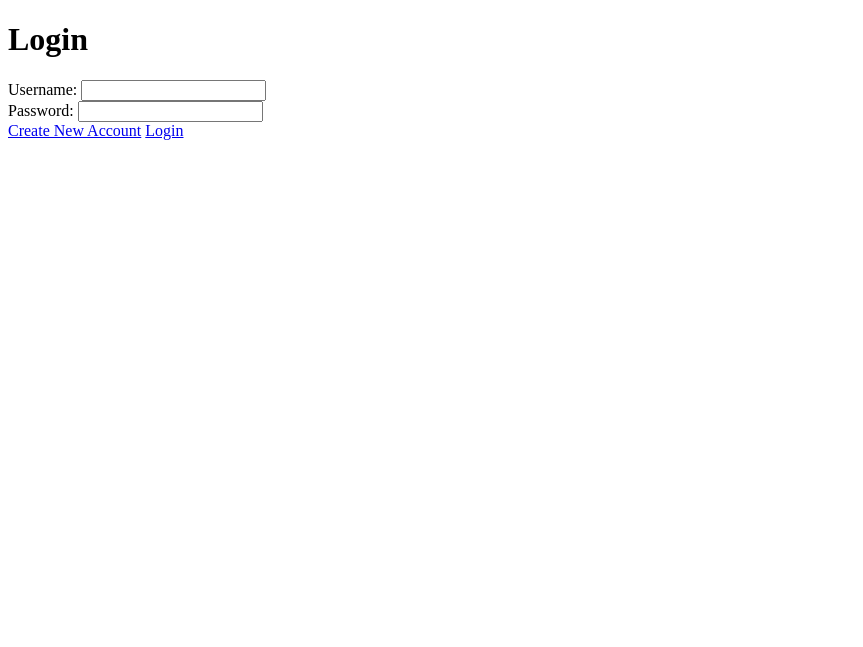
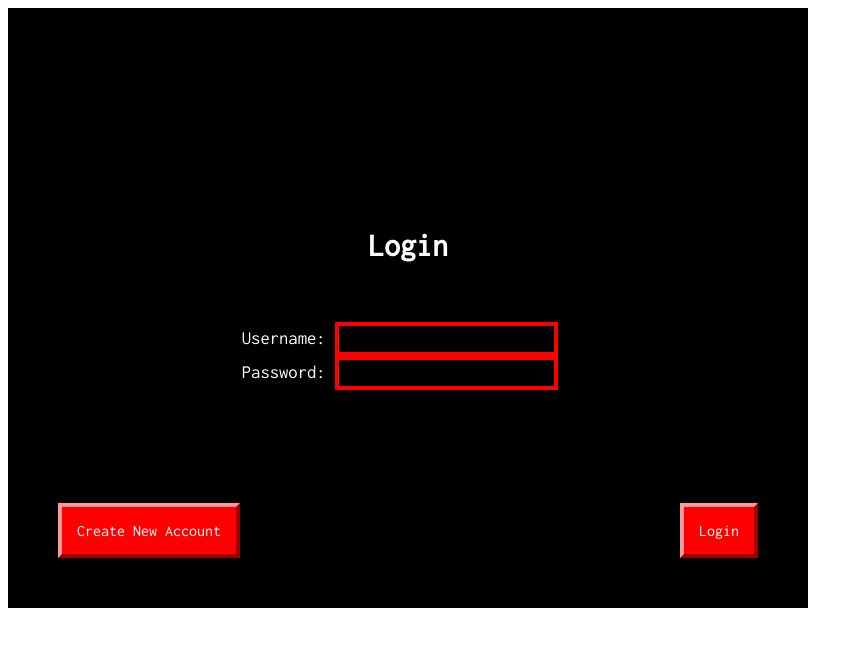
Before and after one commit to akaloti/PHP-Trivial-Chat-Web-Application, a PHP site: page / in a window 1280 px wide. Shown: the top 647 px of the page, without its empty margins (0-863 px from the left). Run offline with PHP 8.4, Linux system fonts and the light colour scheme; some libraries are stand-ins or nearby versions.

Commit message:
Used CSS to make a good-looking menu
Much of the CSS was borrowed from the source code of a sample application
of the book "jQuery Game Development Essentials" by Selim Arsever.

```diff
--- a/css/trivial-chat.css
+++ b/css/trivial-chat.css
@@ -1,3 +1,80 @@
+/**
+ * Much of this CSS code was borrowed from the source code of
+ * a sample application of the book "jQuery Game Development
+ * Essentials" by Selim Arsever.
+ */
+
+#application {
+    position: relative;
+    width: 800px;
+    height: 600px;
+    overflow: hidden;
+    background: black;
+    color: white;
+}
+
 .screen {
+    font-family: "Inconsolata";
+    font-size: 12pt;
+    text-align: center;
+    position: absolute;
+    top: 0;
+    left: 0;
+    padding-top: 200px;
+    width: 800px;
+    height: 400px;
+
+    /* The application determines which screen to show */
     display: none;
 }
+
+/* .visible {
+    display: block;
+} */
+
+.screen h1 {
+    margin-bottom: 60px;
+}
+
+.button {
+    background: #F00;
+    color: #FFF;
+    border: solid 4px #F99;
+    border-right: solid 4px #900;
+    border-bottom: solid 4px #900;
+    text-decoration: none;
+    padding: 15px;
+    cursor: pointer;
+}
+
+.button:hover {
+    background: #F22;
+    border: solid 4px #900;
+    border-right: solid 4px #F99;
+    border-bottom: solid 4px #F99;
+}
+
+.left{
+    position: absolute;
+    bottom: 50px;
+    left: 50px;
+}
+
+.right{
+    position: absolute;
+    bottom: 50px;
+    right: 50px;
+}
+
+input {
+    font-size: 12pt;
+    color: #FFF;
+    padding: 4px;
+    background: rgba(0,0,0,0.5);
+    border: solid 4px red;
+}
+.input {
+    font-size: 14pt;
+    text-align: right;
+    width: 550px;
+}
--- a/index.html
+++ b/index.html
@@ -14,36 +14,42 @@
     src="https://ajax.googleapis.com/ajax/libs/jquery/1.11.3/jquery.min.js">
 </script>
 <link rel="stylesheet" type="text/css" href="css/trivial-chat.css" />
+<link href='https://fonts.googleapis.com/css?family=Inconsolata'
+    rel='stylesheet' type='text/css'>
 
 </head>
 <body>
 
+<div id="application">
     <div id="login" class="screen">
         <h1>Login</h1>
-    <div>Username: <input id="login-name" type="text" /></div>
-    <div>Password: <input id="login-pw" type="password" /></div>
-    <a id="login-create" href="#">Create New Account</a>
-    <a id="login-login" href="#">Login</a>
+        <div class="input">Username: <input id="login-name" type="text" />
+        </div>
+        <div class="input">Password: <input id="login-pw" type="password" />
+        </div>
+        <a class="button left" id="login-create" href="#">Create New Account</a>
+        <a class="button right" id="login-login" href="#">Login</a>
     </div>
     <div id="session" class="screen">
         <h1>Welcome back "<span id="session-name"></span>"!</h1>
-    <a id="session-continue" href="#">Continue</a>
-    <a id="session-logout" href="#">Logout</a>
+        <a class="button" id="session-continue" href="#">Continue</a>
+        <a class="button" id="session-logout" href="#">Logout</a>
     </div>
     <div id="create" class="screen">
         <h1>Create an account</h1>
-    <div>Username (Max 40 characters): <input id="create-name" type="text" />
+        <div class="input">Username (Max 40 characters): <input id="create-name" type="text" />
         </div>
-    <div>Password (Max 100 characters): <input id="create-pw" type="password" />
+        <div class="input">Password (Max 100 characters): <input id="create-pw" type="password" />
         </div>
-    <a id="create-cancel" href="#">Cancel</a>
-    <a id="create-create" href="#">Create</a>
+        <a class="button left" id="create-cancel" href="#">Cancel</a>
+        <a class="button right" id="create-create" href="#">Create</a>
     </div>
     <div id="chat-room" class="screen">
         <ul id="chat-history"></ul>
         <input type='text' id='chat-input' />
         <input type='button' value='Send' id='send' />
     </div>
+</div>
 
 <script src="js/trivial-chat.js"></script>
 </body>
```
Also changed, not shown: todo-list.txt (+1 -6 lines). Lines whose indentation alone changed are shown as unchanged.
